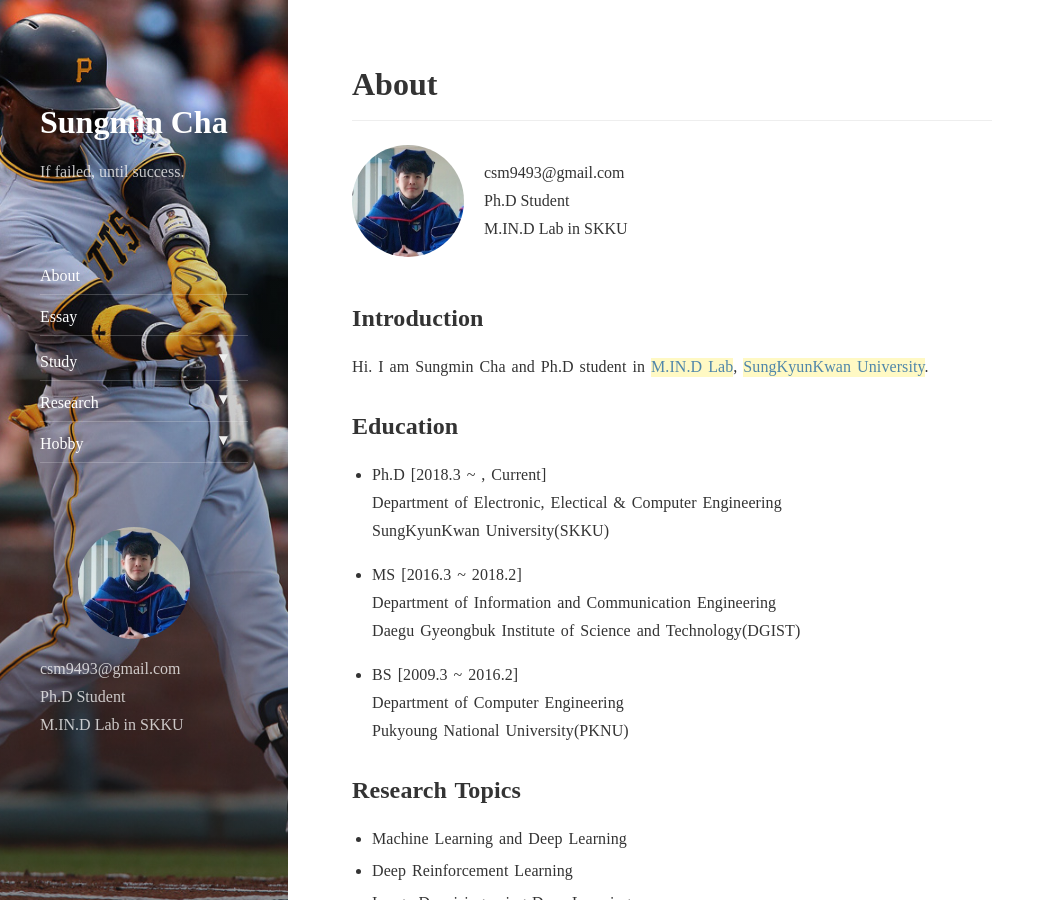
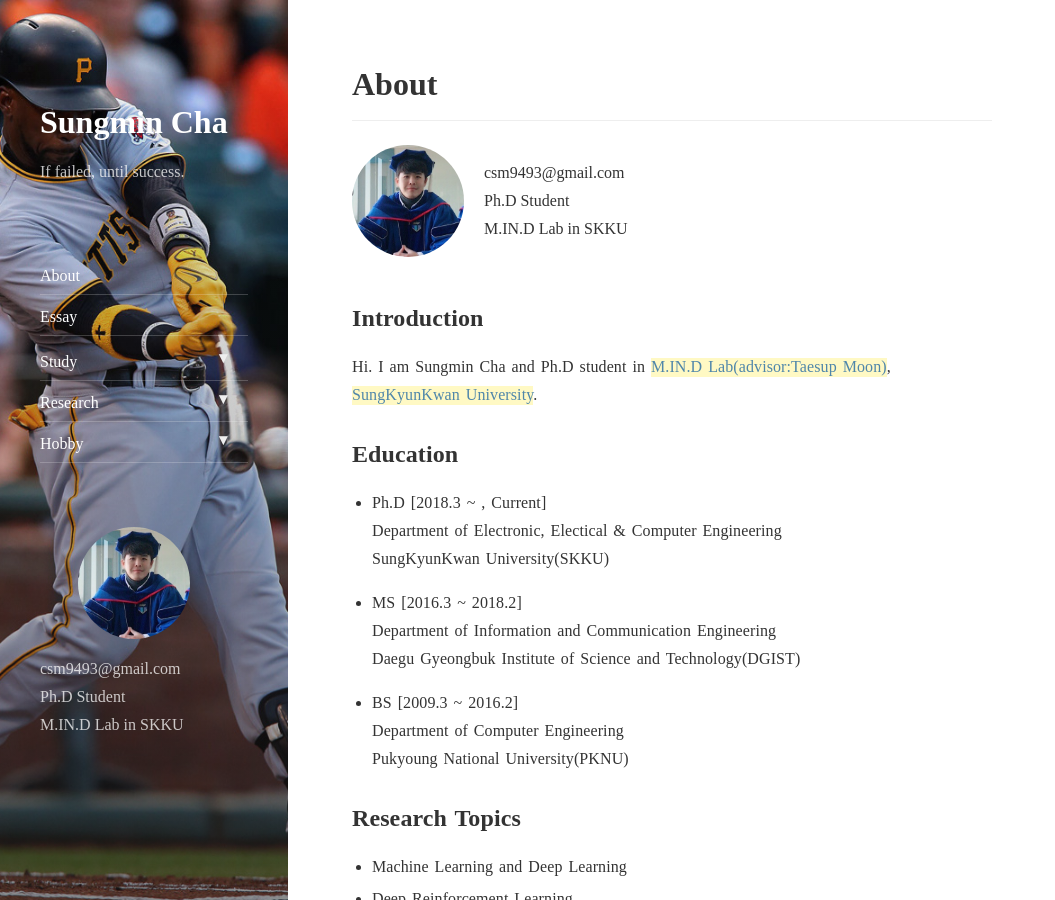
Before and after one commit to csm9493/csm9493.github.io, a Jekyll site: the page built from about.md, in a window 1280 px wide and 900 px high. Shown: the whole window, without its empty margins (0-1055 px from the left). Built offline with Jekyll 4.4.1, drawn with Linux system fonts in a browser that asks for light colours; nearby versions of some CDN libraries.

Commit message:
chagne about

```diff
--- a/about.md
+++ b/about.md
@@ -7,7 +7,7 @@ order: 0
 
 ## Introduction
 
-Hi. I am Sungmin Cha and Ph.D student in [M.IN.D Lab](https://mindlab-skku.github.io), [SungKyunKwan University](http://skku.edu).
+Hi. I am Sungmin Cha and Ph.D student in [M.IN.D Lab(advisor:Taesup Moon)](https://mindlab-skku.github.io), [SungKyunKwan University](http://skku.edu).
 
 ## Education
 
```
